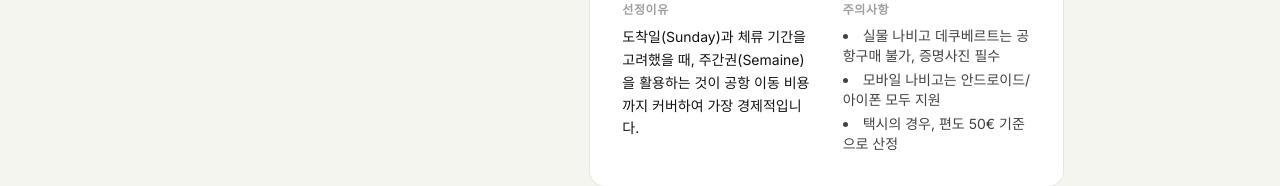
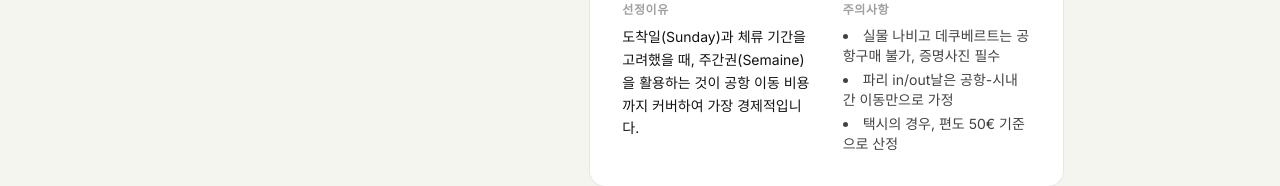
Before and after one commit to witheye1/paris-transport-2026, a React (Vite) app: page / in a window 1280 px wide. Shown: the part 1653-1839 px from the top of the page. Built offline with nearby package versions, Linux system fonts and the light colour scheme; a web font is replaced by a local one.

Commit message:
Update App.tsx

```diff
--- a/src/App.tsx
+++ b/src/App.tsx
@@ -374,7 +374,7 @@ export default function App() {
                     <p className="text-xs font-bold opacity-40 uppercase tracking-wider">주의사항</p>
                     <ul className="text-sm space-y-1 list-disc list-inside opacity-80">
                       <li>실물 나비고 데쿠베르트는 공항구매 불가, 증명사진 필수</li>
-                      <li>모바일 나비고는 안드로이드/아이폰 모두 지원</li>
+                      <li>파리 in/out날은 공항-시내 간 이동만으로 가정</li>
                       <li>택시의 경우, 편도 50€ 기준으로 산정</li>
                     </ul>
                   </div>
```
